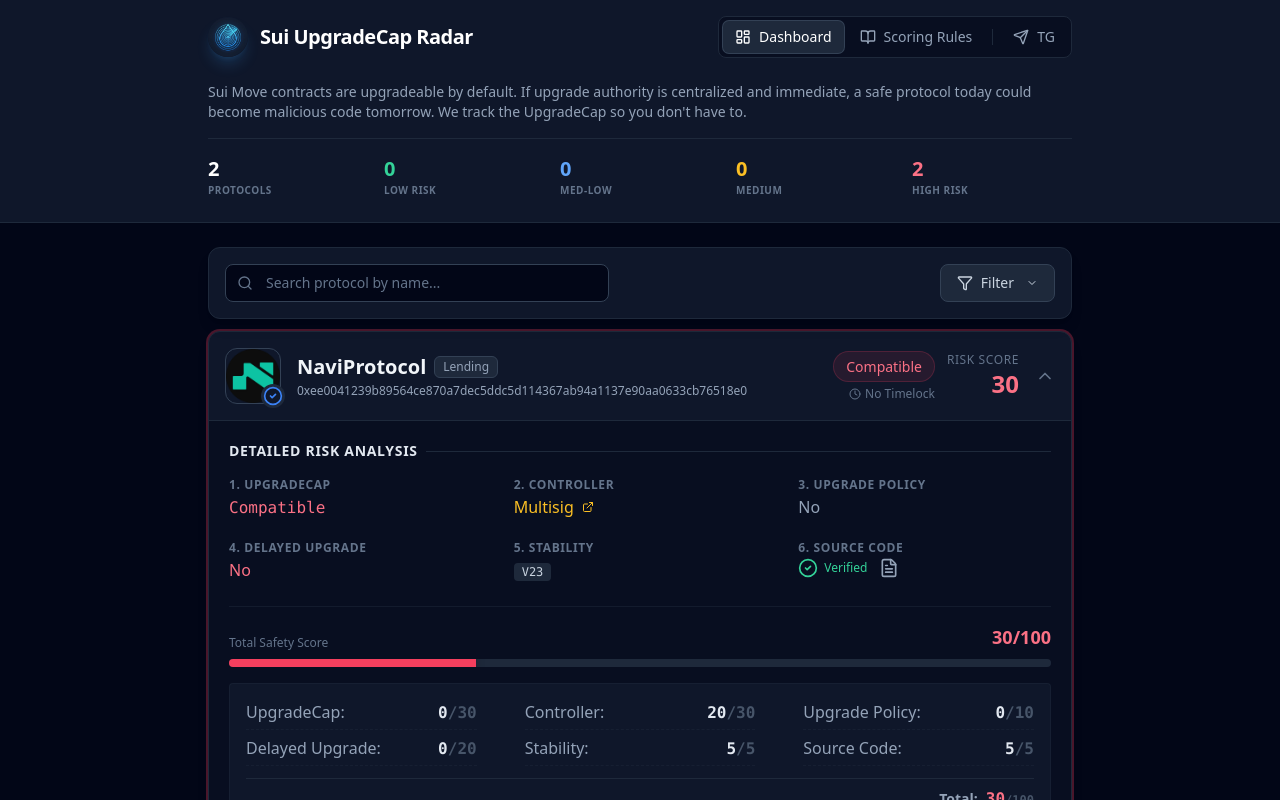
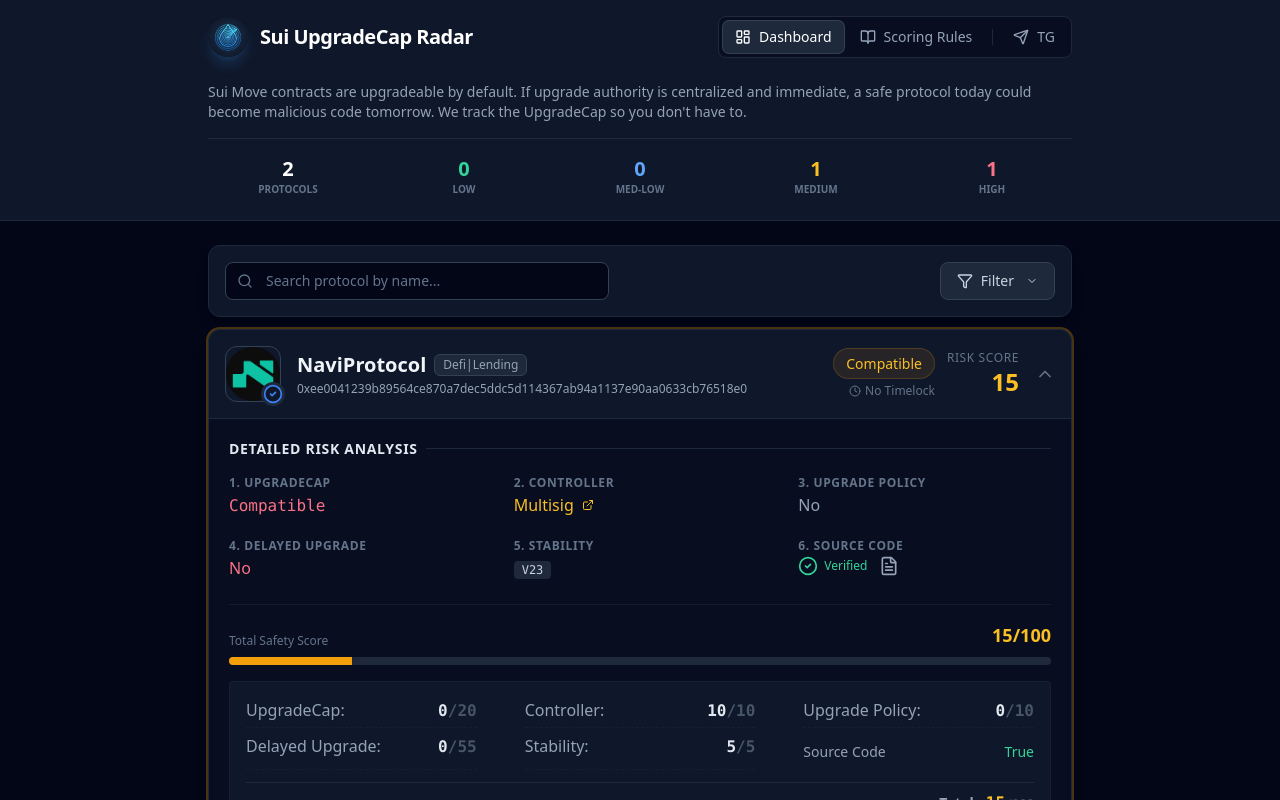
Before and after one commit to otctoken/Sui-UpgradeCap-Risk-Radar, a React (Vite) app: page / in a window 1280 px wide. Both pictures are taken after a click on the element 640 px from the left and 376 px from the top of the page. Shown: the top 800 px of the page. Built offline with nearby package versions, Linux system fonts and the light colour scheme.

Commit message:
26.1.16.1128

```diff
--- a/App.tsx
+++ b/App.tsx
@@ -18,7 +18,7 @@
   const filterRef = useRef<HTMLDivElement>(null);
 
   const itemsPerPage = 10;
-  const categories = ['All', 'DeFi', 'NFT', 'GameFi', 'Infrastructure', 'Meme', "Lending"];
+  const categories = ['All', 'Defi|Lending', 'NFT', 'GameFi', 'Infrastructure', 'Meme',];
 
   // Close filter dropdown when clicking outside
   useEffect(() => {
@@ -224,27 +224,38 @@
               <p className="text-slate-400 text-sm mb-4">
                 Sui Move contracts are upgradeable by default. If upgrade authority is centralized and immediate, a safe protocol today could become malicious code tomorrow. We track the UpgradeCap so you don't have to.
               </p>
-              <div className="grid grid-cols-2 md:grid-cols-5 gap-y-4 gap-x-4 border-t border-slate-800 pt-4">
-                <div className="text-center md:text-left">
-                  <div className="text-xl font-bold text-white">{stats.total}</div>
-                  <div className="text-[10px] text-slate-500 uppercase tracking-wider font-semibold">Protocols</div>
+              <div className="grid grid-cols-5 gap-1 md:gap-4 border-t border-slate-800 pt-4">
+
+                {/* 1. Protocols */}
+                <div className="flex flex-col items-center">
+                  <div className="text-sm sm:text-xl font-bold text-white">{stats.total}</div>
+                  <div className="text-[8px] sm:text-[10px] text-slate-500 uppercase font-semibold leading-tight">Protocols</div>
                 </div>
-                <div className="text-center md:text-left">
-                  <div className="text-xl font-bold text-emerald-400">{stats.low}</div>
-                  <div className="text-[10px] text-slate-500 uppercase tracking-wider font-semibold">Low Risk</div>
+
+                {/* 2. Low Risk */}
+                <div className="flex flex-col items-center">
+                  <div className="text-sm sm:text-xl font-bold text-emerald-400">{stats.low}</div>
+                  <div className="text-[8px] sm:text-[10px] text-slate-500 uppercase font-semibold leading-tight">Low</div>
                 </div>
-                <div className="text-center md:text-left">
-                  <div className="text-xl font-bold text-blue-400">{stats.mediumLow}</div>
-                  <div className="text-[10px] text-slate-500 uppercase tracking-wider font-semibold">Med-Low</div>
+
+                {/* 3. Med-Low */}
+                <div className="flex flex-col items-center">
+                  <div className="text-sm sm:text-xl font-bold text-blue-400">{stats.mediumLow}</div>
+                  <div className="text-[8px] sm:text-[10px] text-slate-500 uppercase font-semibold leading-tight whitespace-nowrap">Med-Low</div>
                 </div>
-                <div className="text-center md:text-left">
-                  <div className="text-xl font-bold text-amber-400">{stats.medium}</div>
-                  <div className="text-[10px] text-slate-500 uppercase tracking-wider font-semibold">Medium</div>
+
+                {/* 4. Medium */}
+                <div className="flex flex-col items-center">
+                  <div className="text-sm sm:text-xl font-bold text-amber-400">{stats.medium}</div>
+                  <div className="text-[8px] sm:text-[10px] text-slate-500 uppercase font-semibold leading-tight">Medium</div>
                 </div>
-                <div className="text-center md:text-left">
-                  <div className="text-xl font-bold text-rose-400">{stats.high}</div>
-                  <div className="text-[10px] text-slate-500 uppercase tracking-wider font-semibold">High Risk</div>
+
+                {/* 5. High Risk */}
+                <div className="flex flex-col items-center">
+                  <div className="text-sm sm:text-xl font-bold text-rose-400">{stats.high}</div>
+                  <div className="text-[8px] sm:text-[10px] text-slate-500 uppercase font-semibold leading-tight">High</div>
                 </div>
+
               </div>
             </div>
           )}
--- a/components/DAppCard.tsx
+++ b/components/DAppCard.tsx
@@ -42,6 +42,7 @@
     // Helper to determine UpgradeCap color
     const getUpgradeCapColor = () => {
         if (dapp.ownershipType === OwnershipType.Immutable) return "text-emerald-400";
+        if (dapp.policy === UpgradePolicy.Immutable) return "text-emerald-400";
         if (dapp.policy === UpgradePolicy.DepOnly) return "text-emerald-400";
         if (dapp.policy === UpgradePolicy.Additive) return "text-amber-400";
         return "text-rose-400";
@@ -50,7 +51,7 @@
     // Helper for Controller Label & Color
     const getControllerInfo = () => {
         if (dapp.ownershipType === OwnershipType.Immutable) return { label: 'Burned', color: 'text-emerald-400' };
-        if (dapp.ownershipType === OwnershipType.SharedTimelock) return { label: 'DAO', color: 'text-emerald-400' };
+        //if (dapp.ownershipType === OwnershipType.SharedTimelock) return { label: 'DAO', color: 'text-emerald-400' };
         if (dapp.ownershipType === OwnershipType.MultiSig) return { label: 'Multisig', color: 'text-amber-400' };
         return { label: 'Single Address', color: 'text-rose-400' };
     };
@@ -80,7 +81,7 @@
         if (!address) return null;
         return (
             <a
-                href={`https://suiscan.xyz/mainnet/object/${address}`}
+                href={`https://suiscan.xyz/mainnet/account/${address}`}
                 target="_blank"
                 rel="noopener noreferrer"
                 className={clsx("inline-flex items-center gap-1 hover:underline decoration-dashed underline-offset-4", className)}
@@ -274,12 +275,19 @@
                         {/* Detailed Score Breakdown */}
                         <div className="bg-slate-900 rounded p-4 text-sm text-slate-400 border border-slate-800/50">
                             <div className="grid grid-cols-1 md:grid-cols-2 lg:grid-cols-3 gap-x-12 gap-y-1.5">
-                                <ScoreRow label="UpgradeCap" score={scores.upgradeCapScore} max={30} />
-                                <ScoreRow label="Controller" score={scores.controllerScore} max={30} />
+                                <ScoreRow label="UpgradeCap" score={scores.upgradeCapScore} max={20} />
+                                <ScoreRow label="Controller" score={scores.controllerScore} max={10} />
                                 <ScoreRow label="Upgrade Policy" score={scores.policyScore} max={10} />
-                                <ScoreRow label="Delayed Upgrade" score={scores.delayedUpgradeScore} max={20} />
+                                <ScoreRow label="Delayed Upgrade" score={scores.delayedUpgradeScore} max={55} />
                                 <ScoreRow label="Stability" score={scores.stabilityScore} max={5} />
-                                <ScoreRow label="Source Code" score={scores.sourceCodeScore} max={5} />
+                                <div className="flex justify-between items-center py-2">
+                                    <span>Source Code</span>
+                                    {scores.sourceCodeScore === 0 ? (
+                                        <span className="text-rose-400">False</span>
+                                    ) : (
+                                        <span className="text-emerald-400">True</span>
+                                    )}
+                                </div>
                             </div>
 
                             <div className="flex justify-end items-baseline gap-2 mt-3 pt-2 border-t border-slate-800">
--- a/components/ScoreGuide.tsx
+++ b/components/ScoreGuide.tsx
@@ -64,23 +64,25 @@
           <Section
             icon={Lock}
             title="1. Upgrade Capability"
-            maxScore={30}
+            maxScore={20}
             description="Determines how much the code can be changed by the owner. Immutable contracts are the safest."
           >
-            <ScoreItem label="Immutable / Dependency Only (Safest)" score={30} variant="good" />
-            <ScoreItem label="Additive Only (Can only add new features)" score={15} variant="mid" />
-            <ScoreItem label="Compatible (Code can be rewritten)" score={0} variant="bad" />
+            <ScoreItem label="Immutable" score={100} variant="good" />
+            <ScoreItem label="Dependency-only" score={20} variant="mid" />
+            <ScoreItem label="Additive" score={10} variant="mid" />
+            <ScoreItem label="Compatible" score={0} variant="bad" />
           </Section>
 
           {/* 2. Controller */}
           <Section
             icon={Users}
             title="2. Ownership Structure"
-            maxScore={30}
-            description="Who holds the keys to the upgrade capability? Distributed ownership reduces the risk of malicious upgrades."
+            maxScore={10}
+            description="Who holds the keys to the upgrade capability? Distributed ownership reduces the risk
+            of malicious upgrades. However, we assigned a score of 10 because even with a MultiSig or DAO,
+            there is a risk that a single individual could control multiple keys."
           >
-            <ScoreItem label="Burned / DAO / Timelock" score={30} variant="good" />
-            <ScoreItem label="MultiSig Wallet" score={20} variant="mid" />
+            <ScoreItem label="MultiSig Wallet / DAO " score={10} variant="mid" />
             <ScoreItem label="Single Private Key (Risky)" score={0} variant="bad" />
           </Section>
 
@@ -99,12 +101,12 @@
           <Section
             icon={Clock}
             title="4. Time Delay"
-            maxScore={20}
-            description="Is there a mandatory waiting period before an upgrade is executed? This gives users time to exit."
+            maxScore={55}
+            description="Is there a mandatory upgrade delay? This allows time for users to review changes or withdraw their assets. We give this a score of 55 because even if the upgrade authority is compromised, the time buffer allows users to identify risks and react."
           >
-            <ScoreItem label="> 48 Hours Delay" score={20} variant="good" />
-            <ScoreItem label="24 - 48 Hours Delay" score={10} variant="mid" />
-            <ScoreItem label="< 24 Hours Delay" score={5} variant="mid" />
+            <ScoreItem label="> 24 Hours Delay" score={55} variant="good" />
+            <ScoreItem label="12 - 24 Hours Delay" score={20} variant="mid" />
+            <ScoreItem label="< 12 Hours Delay" score={5} variant="mid" />
             <ScoreItem label="Instant Upgrade (No Delay)" score={0} variant="bad" />
           </Section>
 
@@ -123,11 +125,10 @@
           <Section
             icon={FileCode}
             title="6. Transparency"
-            maxScore={5}
+            maxScore={0}
             description="Is the Move source code verified and publicly accessible on a block explorer?"
           >
-            <ScoreItem label="Source Verified" score={5} variant="good" />
-            <ScoreItem label="Unverified" score={0} variant="bad" />
+            <ScoreItem label="If unverified, the total score is 0 (Highest Risk)." score={0} variant="bad" />
           </Section>
         </div>
       </div>
--- a/constants.ts
+++ b/constants.ts
@@ -9,7 +9,7 @@
     id: '1',
     name: 'NaviProtocol',
     description: '0xee0041239b89564ce870a7dec5ddc5d114367ab94a1137e90aa0633cb76518e0',
-    category: 'Lending',
+    category: 'Defi|Lending',
     logoUrl: navi,
     policy: UpgradePolicy.Compatible,
     ownershipType: OwnershipType.MultiSig, // DAO
@@ -27,7 +27,7 @@
     id: '2',
     name: 'SuiLend',
     description: '0x2d2a5129b8f07061d697c1b1729a06e696bf3b19c865a869055efba83759b04b',
-    category: 'Lending',
+    category: 'Defi|Lending',
     logoUrl: suilend,
     policy: UpgradePolicy.Compatible,
     ownershipType: OwnershipType.Single, // DAO
@@ -40,7 +40,7 @@
     timelockAddress: '0xghi...timelock',
     sourceCodeUrl: 'https://suiscan.xyz/mainnet/object/0x2d2a5129b8f07061d697c1b1729a06e696bf3b19c865a869055efba83759b04b/contracts',
     // No controller address because it's immutable/burned
-  }
+  },
   // {
   //   id: '2',
   //   name: 'DeepBook Plus',
--- a/types.ts
+++ b/types.ts
@@ -3,14 +3,14 @@
   Compatible = 0, // Code can change, existing data compatible
   Additive = 128, // Can only add new functions/structs
   DepOnly = 255,  // Dependency only (effectively immutable logic for existing modules)
+  Immutable = 500,
 }
 
 // Ownership structures
 export enum OwnershipType {
   Single = 'Single Address',
   MultiSig = 'MultiSig',
-  SharedTimelock = 'Timelock / DAO', // Renamed for display preference
-  Immutable = 'Burned / Immutable',
+  Immutable = "500",
 }
 
 // Risk Level Definition
@@ -21,7 +21,7 @@
   id: string;
   name: string;
   description: string;
-  category: 'DeFi' | 'NFT' | 'GameFi' | 'Infrastructure' | 'Meme' | "Lending";
+  category: 'Defi|Lending' | 'NFT' | 'GameFi' | 'Infrastructure' | 'Meme';
   logoUrl: string | any;
 
   // Risk Factors
--- a/utils.ts
+++ b/utils.ts
@@ -1,22 +1,22 @@
 import { DAppRiskProfile, UpgradePolicy, OwnershipType, RiskScoreBreakdown, RiskLevel } from './types';
 
 export const calculateRiskScore = (dapp: DAppRiskProfile): RiskScoreBreakdown => {
-  let upgradeCapScore = 0;
-  let controllerScore = 0;
-  let policyScore = 0;
-  let delayedUpgradeScore = 0;
-  let stabilityScore = 0;
+  let upgradeCapScore = 0; //max20
+  let controllerScore = 0; // max 10
+  let policyScore = 0;  // max 10
+  let delayedUpgradeScore = 0; //max 55
+  let stabilityScore = 0; //max 5
   let sourceCodeScore = 0;
 
   // 1. UpgradeCap (Max 30)
   // Immutable ownership effectively means the cap is burned/unusable.
   // Rule: Immutable/DepOnly = 30, Additive = 15, Compatible = 0
-  if (dapp.ownershipType === OwnershipType.Immutable) {
-    upgradeCapScore = 30;
+  if (dapp.ownershipType === OwnershipType.Immutable || dapp.policy == UpgradePolicy.Immutable) {
+    upgradeCapScore = 1000;
   } else {
     switch (dapp.policy) {
-      case UpgradePolicy.DepOnly: upgradeCapScore = 30; break;
-      case UpgradePolicy.Additive: upgradeCapScore = 15; break;
+      case UpgradePolicy.DepOnly: upgradeCapScore = 20; break;
+      case UpgradePolicy.Additive: upgradeCapScore = 10; break;
       case UpgradePolicy.Compatible: default: upgradeCapScore = 0; break;
     }
   }
@@ -24,9 +24,8 @@
   // 2. Controller (Max 30)
   // Rule: Immutable/DAO = 30, Multisig = 20, Single = 0
   switch (dapp.ownershipType) {
-    case OwnershipType.Immutable: controllerScore = 30; break;
-    case OwnershipType.SharedTimelock: controllerScore = 30; break;
-    case OwnershipType.MultiSig: controllerScore = 20; break;
+    //case OwnershipType.Immutable: controllerScore = 30; break;
+    case OwnershipType.MultiSig: controllerScore = 10; break;
     case OwnershipType.Single: default: controllerScore = 0; break;
   }
 
@@ -44,8 +43,8 @@
     delayedUpgradeScore = 20;
   } else {
     const hours = dapp.timelockDurationSeconds / 3600;
-    if (hours >= 48) delayedUpgradeScore = 20;
-    else if (hours >= 24) delayedUpgradeScore = 10;
+    if (hours >= 24) delayedUpgradeScore = 55;
+    else if (hours > 12) delayedUpgradeScore = 20;
     else if (hours > 0) delayedUpgradeScore = 5;
     else delayedUpgradeScore = 0;
   }
@@ -66,12 +65,28 @@
     sourceCodeScore = 0;
   }
 
-  const total = upgradeCapScore + controllerScore + policyScore + delayedUpgradeScore + stabilityScore + sourceCodeScore;
+  let total = upgradeCapScore + controllerScore + policyScore + delayedUpgradeScore + stabilityScore;
+  if (upgradeCapScore > 900) {
+    total = 100
+    upgradeCapScore = 100
+    controllerScore = 0
+    policyScore = 0
+    delayedUpgradeScore = 0
+    stabilityScore = 0
+  }
+  if (sourceCodeScore == 0) {
+    total = 0
+    upgradeCapScore = 0
+    controllerScore = 0
+    policyScore = 0
+    delayedUpgradeScore = 0
+    stabilityScore = 0
+  }
 
   let riskLevel: RiskLevel = 'High';
-  if (total >= 80) riskLevel = 'Low';
-  else if (total >= 60) riskLevel = 'Medium-Low';
-  else if (total >= 40) riskLevel = 'Medium';
+  if (total >= 70) riskLevel = 'Low';
+  else if (total >= 40) riskLevel = 'Medium-Low';
+  else if (total >= 15) riskLevel = 'Medium';
 
   return {
     total,
@@ -98,6 +113,7 @@
     case UpgradePolicy.Compatible: return "Compatible";
     case UpgradePolicy.Additive: return "Additive";
     case UpgradePolicy.DepOnly: return "Dependency-only";
+    case UpgradePolicy.Immutable: return "Immutable";
     default: return "Unknown";
   }
 };
```
